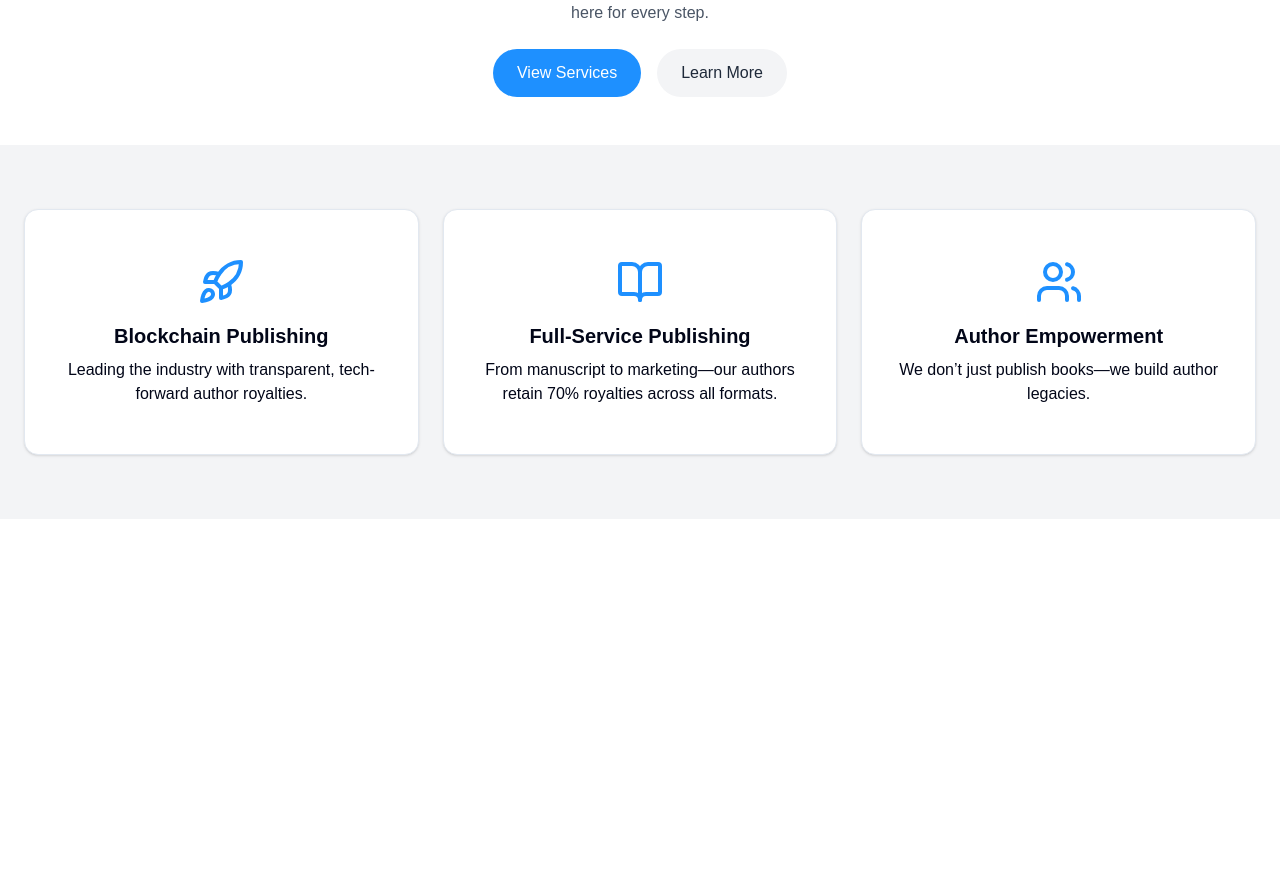
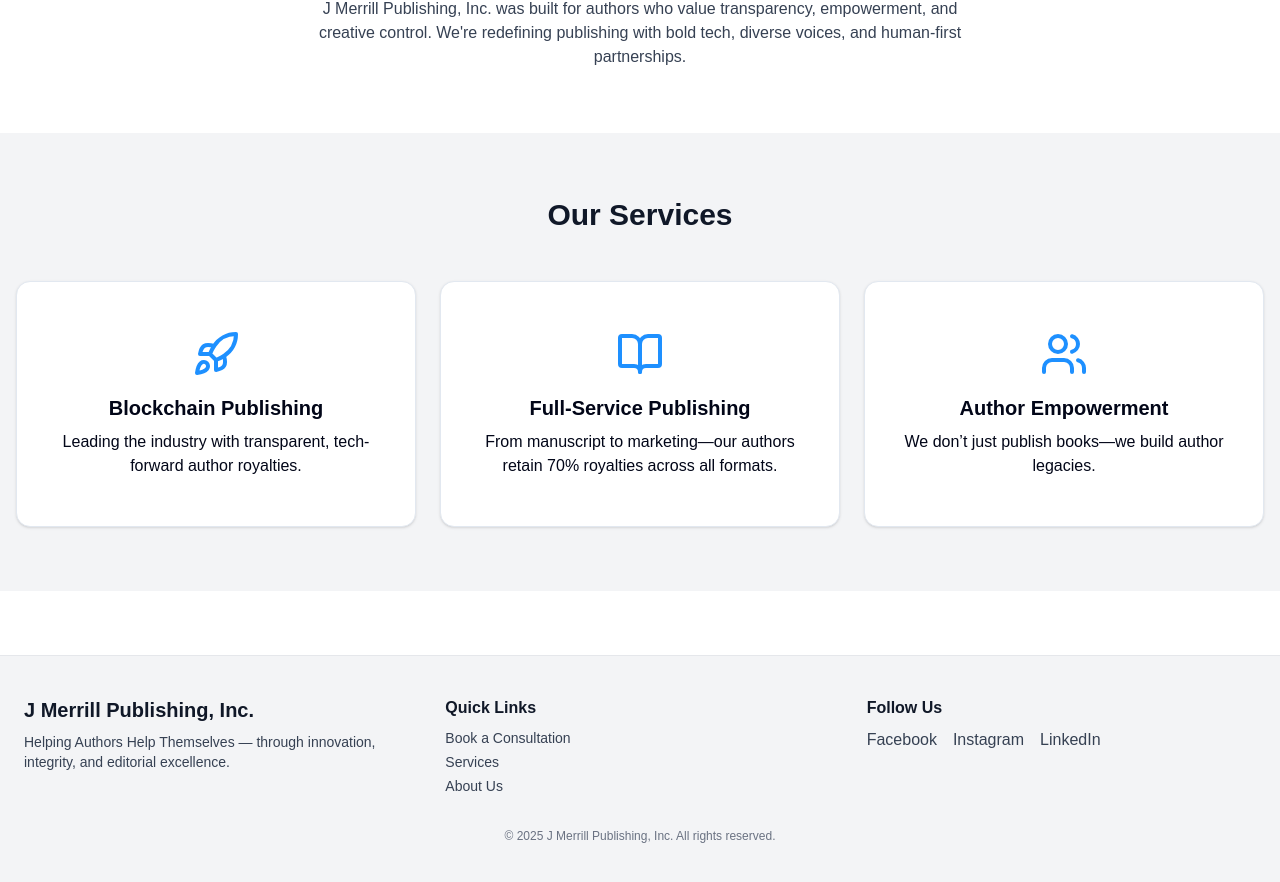
Before and after one commit to jmerrillorg/jmerrill-pub, a Next.js app: page / in a window 1280 px wide. Shown: the part 558-1440 px from the top of the page. Before the commit the page ends 1077 px from the top, so only its background shows below. Built offline with nearby package versions, Linux system fonts and the light colour scheme.

Commit message:
FUll page layout

```diff
--- /dev/null
+++ b/src/components/Footer.tsx
@@ -0,0 +1,42 @@
+import React from "react";
+import { motion } from "framer-motion";
+
+export default function Footer() {
+  return (
+    <motion.footer
+      className="border-t border-gray-200 dark:border-gray-700 bg-gray-100 dark:bg-gray-800 text-gray-700 dark:text-gray-300 px-6 py-10 mt-16"
+      initial={{ opacity: 0, y: 20 }}
+      whileInView={{ opacity: 1, y: 0 }}
+      transition={{ duration: 0.6 }}
+      viewport={{ once: true }}
+    >
+      <div className="max-w-7xl mx-auto grid grid-cols-1 md:grid-cols-3 gap-8 text-center md:text-left">
+        <div>
+          <h3 className="text-xl font-bold text-gray-900 dark:text-white mb-2">J Merrill Publishing, Inc.</h3>
+          <p className="text-sm">
+            Helping Authors Help Themselves — through innovation, integrity, and editorial excellence.
+          </p>
+        </div>
+        <div>
+          <h4 className="font-semibold text-gray-900 dark:text-white mb-2">Quick Links</h4>
+          <ul className="space-y-1 text-sm">
+            <li><a href="#booking" className="hover:text-[#1E90FF]">Book a Consultation</a></li>
+            <li><a href="#services" className="hover:text-[#1E90FF]">Services</a></li>
+            <li><a href="#about" className="hover:text-[#1E90FF]">About Us</a></li>
+          </ul>
+        </div>
+        <div>
+          <h4 className="font-semibold text-gray-900 dark:text-white mb-2">Follow Us</h4>
+          <div className="flex justify-center md:justify-start gap-4">
+            <a href="#" className="hover:text-[#1E90FF]">Facebook</a>
+            <a href="#" className="hover:text-[#1E90FF]">Instagram</a>
+            <a href="#" className="hover:text-[#1E90FF]">LinkedIn</a>
+          </div>
+        </div>
+      </div>
+      <div className="mt-8 text-center text-xs text-gray-500 dark:text-gray-400">
+        © {new Date().getFullYear()} J Merrill Publishing, Inc. All rights reserved.
+      </div>
+    </motion.footer>
+  );
+}
--- a/src/pages/index.tsx
+++ b/src/pages/index.tsx
@@ -3,12 +3,14 @@ import { Card, CardContent } from "@/components/ui/card";
 import { motion } from "framer-motion";
 import { BookOpen, Rocket, Users } from "lucide-react";
 import Navbar from "../components/Navbar";
+import Footer from "../components/Footer";
 
 export default function Home() {
   return (
-    <main className="min-h-screen bg-white text-gray-900 scroll-smooth">
+    <div className="flex flex-col min-h-screen bg-white dark:bg-gray-900">
       <Navbar />
 
+      <main className="flex-grow text-gray-900 dark:text-gray-100">
         {/* Hero Section */}
         <section className="bg-gradient-to-br from-[#006fd6] to-[#1E90FF] text-white py-24 px-4 text-center">
           <motion.h1
@@ -33,69 +35,56 @@ export default function Home() {
             animate={{ opacity: 1 }}
             transition={{ duration: 1 }}
           >
-          <a
-            href="#booking"
-            className="bg-black text-white px-6 py-2 rounded-full hover:bg-gray-800 transition"
-          >
+            <a href="#" className="bg-black text-white px-6 py-2 rounded-full hover:bg-gray-800 transition">
               Book a Consultation
             </a>
           </motion.div>
         </section>
 
-      {/* Services Preview Section */}
-      <section id="services" className="px-4 py-12 text-center bg-white scroll-mt-20">
-        <h2 className="text-2xl font-bold mb-4 text-gray-800">Explore Our Services</h2>
-        <p className="text-gray-600 mb-6 max-w-xl mx-auto">
-          Whether you're looking to publish, market, or build your author brand—we're here for every step.
+        {/* About Section */}
+        <section id="about" className="px-4 py-16 bg-white dark:bg-gray-900 text-center scroll-mt-20">
+          <h2 className="text-3xl font-bold mb-4">About Us</h2>
+          <p className="max-w-2xl mx-auto text-gray-700 dark:text-gray-300">
+            J Merrill Publishing, Inc. was built for authors who value transparency, empowerment, and creative control.
+            We're redefining publishing with bold tech, diverse voices, and human-first partnerships.
           </p>
-        <div className="flex flex-col md:flex-row justify-center gap-4">
-          <a href="#services" className="px-6 py-3 bg-[#1E90FF] text-white rounded-full hover:bg-blue-700 transition">
-            View Services
-          </a>
-          <a href="#about" className="px-6 py-3 bg-gray-100 text-gray-800 rounded-full hover:bg-gray-200 transition">
-            Learn More
-          </a>
+        </section>
+
+        {/* Services Section */}
+        <section id="services" className="scroll-mt-20 py-16 px-4 bg-gray-100 dark:bg-gray-900">
+          <div className="max-w-7xl mx-auto">
+            <h2 className="text-3xl font-bold text-center text-gray-900 dark:text-white mb-12">
+              Our Services
+            </h2>
+            <div className="grid grid-cols-1 md:grid-cols-3 gap-6 text-center">
+              <Card>
+                <CardContent className="p-6">
+                  <Rocket className="w-12 h-12 mx-auto mb-4 text-[#1E90FF]" />
+                  <h3 className="text-xl font-semibold mb-2">Blockchain Publishing</h3>
+                  <p>Leading the industry with transparent, tech-forward author royalties.</p>
+                </CardContent>
+              </Card>
+              <Card>
+                <CardContent className="p-6">
+                  <BookOpen className="w-12 h-12 mx-auto mb-4 text-[#1E90FF]" />
+                  <h3 className="text-xl font-semibold mb-2">Full-Service Publishing</h3>
+                  <p>From manuscript to marketing—our authors retain 70% royalties across all formats.</p>
+                </CardContent>
+              </Card>
+              <Card>
+                <CardContent className="p-6">
+                  <Users className="w-12 h-12 mx-auto mb-4 text-[#1E90FF]" />
+                  <h3 className="text-xl font-semibold mb-2">Author Empowerment</h3>
+                  <p>We don’t just publish books—we build author legacies.</p>
+                </CardContent>
+              </Card>
+            </div>
           </div>
         </section>
 
-      {/* Feature Cards */}
-      <section className="grid grid-cols-1 md:grid-cols-3 gap-6 px-6 py-16 bg-gray-100">
-        <Card>
-          <CardContent className="p-6 text-center">
-            <Rocket className="w-12 h-12 mx-auto mb-4 text-[#1E90FF]" />
-            <h2 className="text-xl font-semibold mb-2">Blockchain Publishing</h2>
-            <p>
-              Leading the industry with transparent, tech-forward author royalties.
-            </p>
-          </CardContent>
-        </Card>
-        <Card>
-          <CardContent className="p-6 text-center">
-            <BookOpen className="w-12 h-12 mx-auto mb-4 text-[#1E90FF]" />
-            <h2 className="text-xl font-semibold mb-2">Full-Service Publishing</h2>
-            <p>
-              From manuscript to marketing—our authors retain 70% royalties across all formats.
-            </p>
-          </CardContent>
-        </Card>
-        <Card>
-          <CardContent className="p-6 text-center">
-            <Users className="w-12 h-12 mx-auto mb-4 text-[#1E90FF]" />
-            <h2 className="text-xl font-semibold mb-2">Author Empowerment</h2>
-            <p>We don’t just publish books—we build author legacies.</p>
-          </CardContent>
-        </Card>
-      </section>
+      </main>
 
-      {/* Sticky Mobile CTA */}
-      <div className="fixed bottom-4 left-0 right-0 z-50 flex justify-center md:hidden">
-        <a
-          href="#booking"
-          className="bg-[#1E90FF] text-white px-6 py-3 rounded-full shadow-lg font-semibold transition hover:bg-blue-700"
-        >
-          Book a Consultation
-        </a>
+      <Footer />
     </div>
-    </main>
   );
 }
```
Lines whose indentation alone changed are shown as unchanged.
